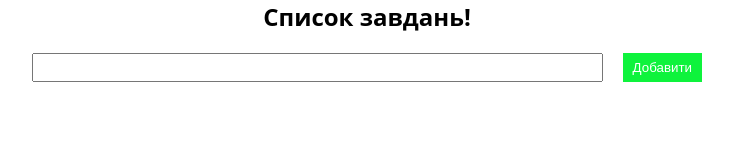
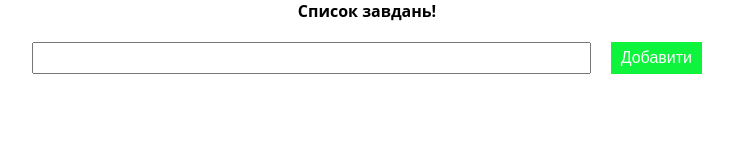
Before and after one commit to IvanMysl/to-do, a plain HTML site: page index.html in a window 1280 px wide. Shown: the whole page, without its empty margins (273-1006 px from the left). Drawn offline with Linux system fonts and the light colour scheme.

Commit message:
strange cod

```diff
--- a/style.css
+++ b/style.css
@@ -29,7 +29,18 @@ body {
   font-style: normal;
   font-weight: 400;
 }
+* {
+  box-sizing: border-box;
+  font-size: 16px;
+}
 
+@media screen and (-webkit-min-device-pixel-ratio: 0) {
+  select:focus,
+  textarea:focus,
+  input:focus {
+    font-size: 16px;
+  }
+}
 .container {
   max-width: 700px;
   /* максимальна ширина береться з макету */
```
